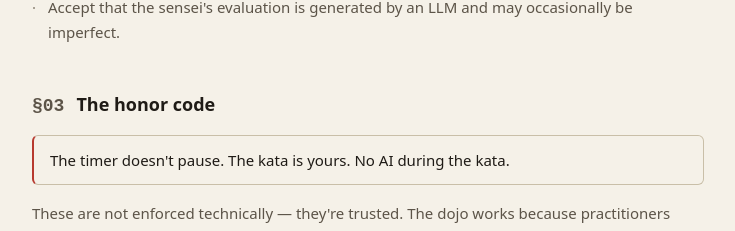
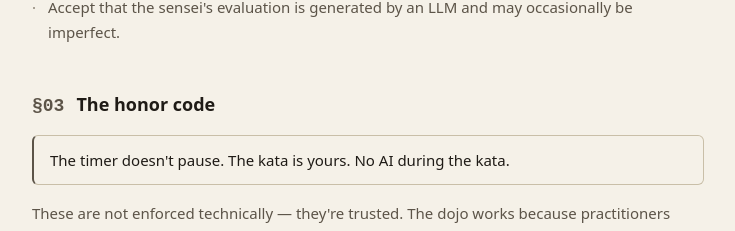
Before and after one commit to rodacato/dojo, a React (Vite) app in the folder apps/web/: page /terms in a window 1280 px wide. Shown: the part 980-1211 px from the top of the page, without its empty margins (272-1007 px from the left). Built offline with nearby package versions, Linux system fonts and the light colour scheme; no server answers.

Commit message:
refactor(web): make decorative card rails neutral
Scroll cards, the legal callout and AccentCard keep their rail but in
secondary, so accent stays on the primary action, links, focus and the mark.

```diff
--- a/apps/web/src/components/LegalPage.tsx
+++ b/apps/web/src/components/LegalPage.tsx
@@ -129,7 +129,7 @@ export function LegalListItem({ children }: Readonly<{ children: ReactNode }>) {
 
 export function LegalCallout({ children }: Readonly<{ children: ReactNode }>) {
   return (
-    <div className="rounded-md border border-border border-l-2 border-l-accent bg-page px-4 py-3 text-primary">
+    <div className="rounded-md border border-border border-l-2 border-l-secondary bg-page px-4 py-3 text-primary">
       {children}
     </div>
   )
--- a/apps/web/src/components/ui/AccentCard.tsx
+++ b/apps/web/src/components/ui/AccentCard.tsx
@@ -5,7 +5,7 @@ interface AccentCardProps {
 
 export function AccentCard({ children, className = '' }: Readonly<AccentCardProps>) {
   return (
-    <div className={`border-l-[3px] border-accent bg-surface rounded-r-md p-5 ${className}`}>
+    <div className={`border-l-[3px] border-secondary bg-surface rounded-r-md p-5 ${className}`}>
       {children}
     </div>
   )
--- a/apps/web/src/pages/ScrollsPage.tsx
+++ b/apps/web/src/pages/ScrollsPage.tsx
@@ -45,7 +45,7 @@ export function ScrollsPage() {
             <li key={id}>
               <Link
                 to={`/scrolls/${slug}`}
-                className="block h-full rounded-md border border-border border-l-[3px] border-l-accent bg-surface p-5 transition-colors hover:border-accent focus-visible:outline-none focus-visible:ring-2 focus-visible:ring-accent"
+                className="block h-full rounded-md border border-border border-l-[3px] border-l-secondary bg-surface p-5 transition-colors hover:border-primary focus-visible:outline-none focus-visible:ring-2 focus-visible:ring-accent"
               >
                 <h2 className="text-primary text-lg font-semibold leading-snug">
                   {pickLocalized(manifest.title, manifest.locales, locale)}
```
Also changed, not shown: 1 other file (tests, documents, lock files or other folders).
